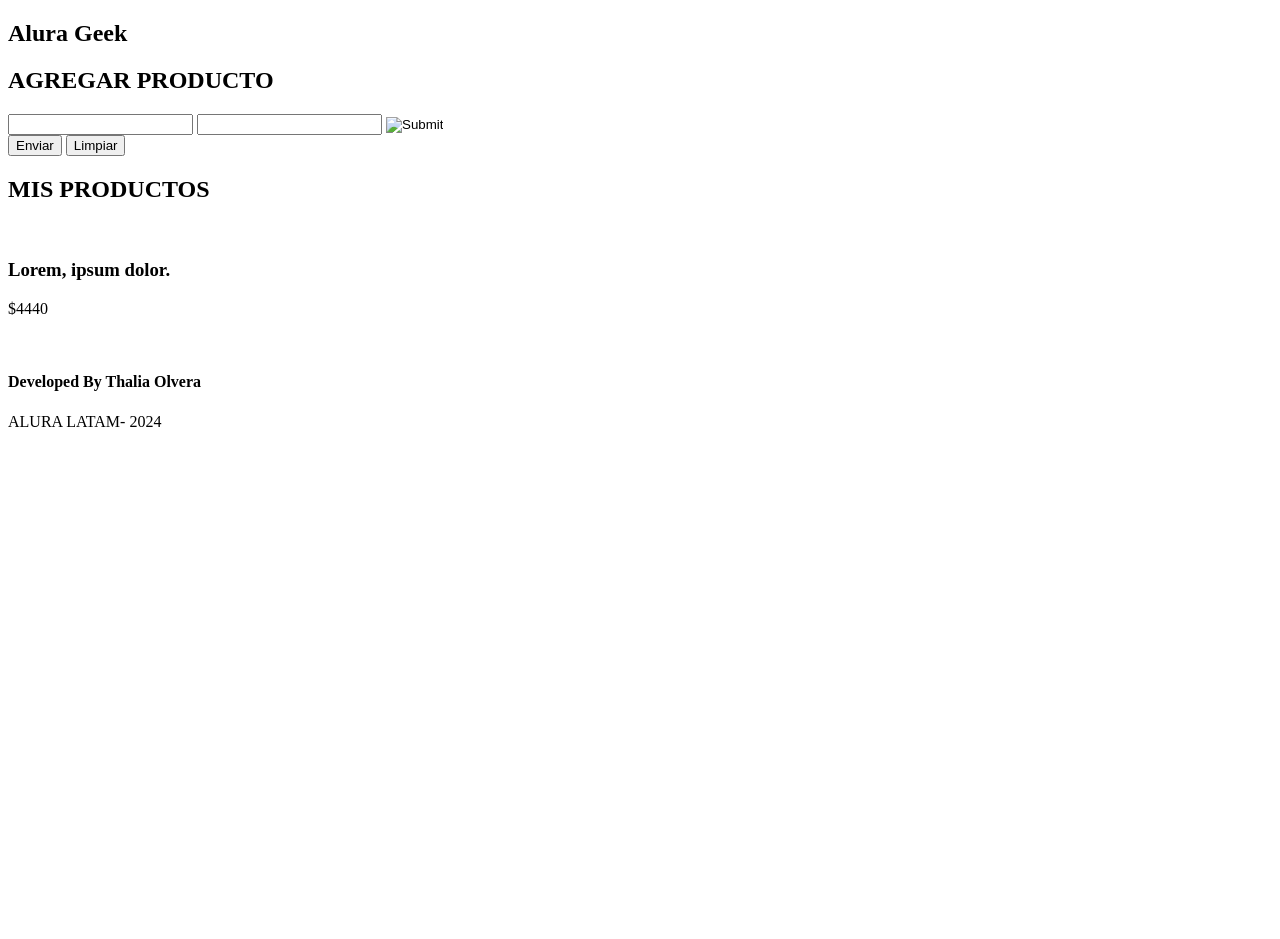
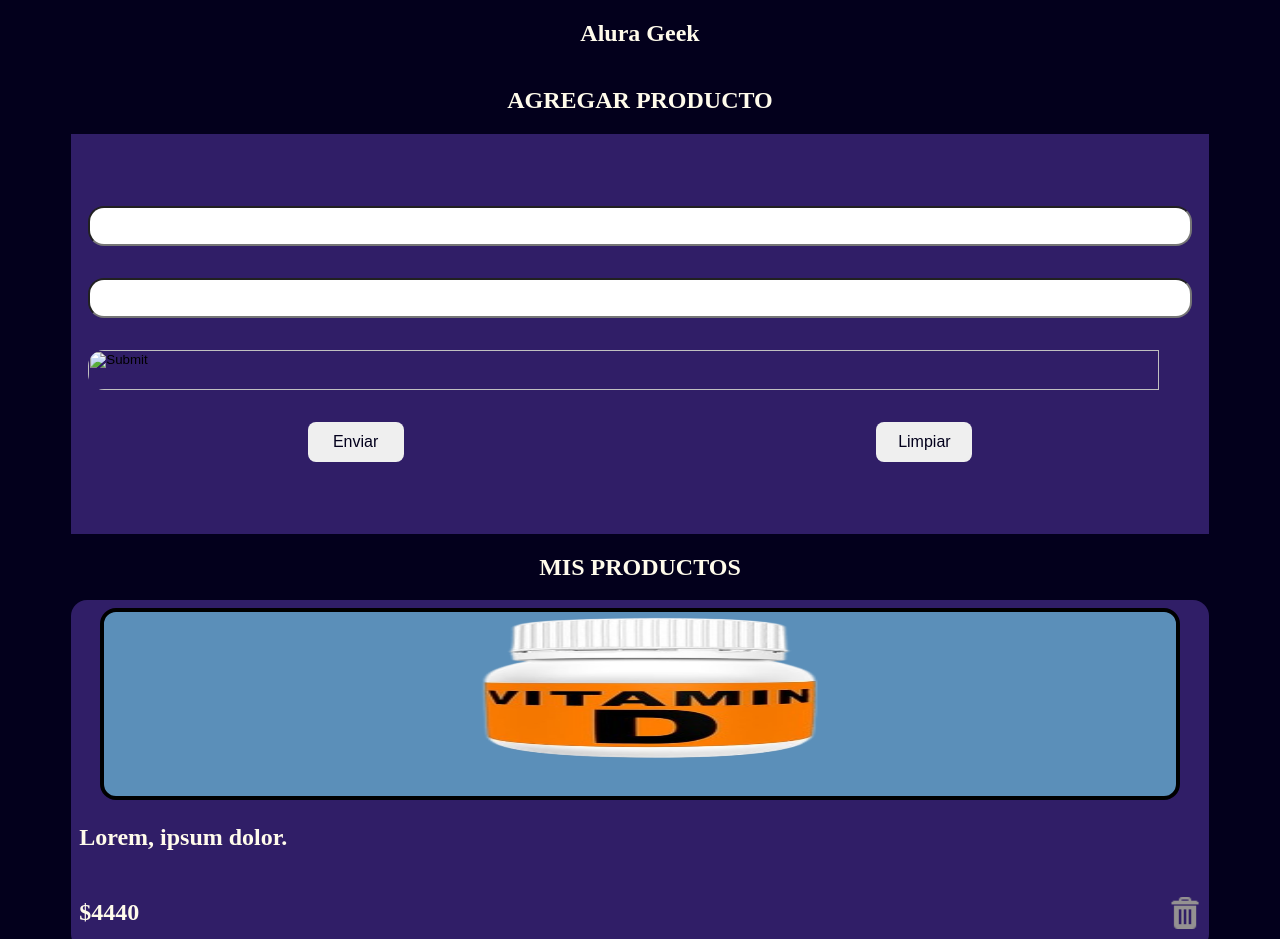
Before and after one commit to ThaliaOlvera/alurageek, a plain HTML site: page index.html in a window 1280 px wide. Shown: the top 939 px of the page. Before the commit the page ends 800 px from the top, so only its background shows below. Drawn offline with Linux system fonts and the light colour scheme.

Commit message:
Add: My Products section

```diff
--- a/index.html
+++ b/index.html
@@ -7,28 +7,32 @@
     <title>Alura Geek</title>
   </head>
   <body>
-    <nav><h1>Alura Geek</h1></nav>
+    <header>
+      <nav>
+        <h1>Alura Geek</h1>
+      </nav>
+    </header>
     <main>
-      <section>
+      <section class="input-container">
         <h2>AGREGAR PRODUCTO</h2>
         <form action="">
           <input type="text" />
           <input type="number" />
           <input type="image" />
-          <div>
+          <div class="input-container--btn">
             <button>Enviar</button>
             <button>Limpiar</button>
           </div>
         </form>
       </section>
-      <section>
+      <section class="card-container">
         <h2>MIS PRODUCTOS</h2>
-        <article>
-          <img src="" alt="" />
+        <article class="card">
+          <img class="productImg" src="src/img/VitaminaD.png" alt="Vitamin D" />
           <h3>Lorem, ipsum dolor.</h3>
-          <div>
+          <div class="card--title">
             <p>$4440</p>
-            <img src="" alt="" />
+            <img src="src/img/trash.png" alt="trash icon" />
           </div>
         </article>
       </section>
--- a/style.css
+++ b/style.css
@@ -0,0 +1,133 @@
+* {
+  box-sizing: border-box;
+  min-width: 0;
+}
+
+body {
+  min-height: 100dvh;
+  background-color: var(--bg--color);
+  color: var(--text-white-color);
+}
+
+h1,
+h2,
+h3,
+h4 {
+  text-wrap: balance;
+}
+
+p {
+  text-wrap: pretty;
+}
+
+:root {
+  --bg--color: #03001c;
+  --primary-color: #301e67;
+  --secondary-color: #5b8fb9;
+  --terciary-color: #b6eada;
+  --text-white-color: #fffbeb;
+  --font-size--sm: 12px;
+  --font-size-md: 16px;
+  --font-size-lg: 24px;
+}
+
+header {
+  text-align: center;
+}
+
+.input-container {
+  width: 100%;
+  display: flex;
+  flex-direction: column;
+  justify-content: center;
+  align-items: center;
+}
+.input-container form {
+  width: 90%;
+  height: 50dvh;
+  display: flex;
+  flex-direction: column;
+  justify-content: center;
+  align-items: center;
+  gap: 2rem;
+  padding-top: 0.5rem;
+  padding-bottom: 0.5rem;
+  background-color: var(--primary-color);
+}
+
+.input-container form input {
+  width: 97%;
+  height: 2.5rem;
+  border-radius: 1rem;
+}
+
+.input-container--btn {
+  width: 100%;
+  height: auto;
+  display: flex;
+  flex-direction: row;
+  justify-content: space-around;
+}
+
+.input-container--btn button {
+  width: 6rem;
+  height: 2.5rem;
+
+  color: var(--bg--color);
+  border-radius: 0.5rem;
+  border: none;
+
+  font-size: var(--font-size-md);
+}
+
+.card-container {
+  width: 100%;
+  display: flex;
+  flex-direction: column;
+  justify-content: center;
+  align-items: center;
+}
+
+.card {
+  display: flex;
+  flex-direction: column;
+  justify-content: space-around;
+  align-items: center;
+  width: 90%;
+  height: 50%;
+  border-radius: 1rem;
+  background-color: var(--primary-color);
+}
+
+.card h3 {
+  width: 100%;
+  text-align: start;
+  padding-left: 0.5rem;
+  font-size: var(--font-size-lg);
+}
+
+.card .productImg {
+  width: 95%;
+  height: 12rem;
+  border: 4px solid black;
+  border-radius: 1rem 1rem 1rem 1rem;
+  margin-top: 0.5rem;
+  background-color: var(--secondary-color);
+}
+
+.card--title {
+  width: 100%;
+  display: flex;
+  flex-direction: row;
+  justify-content: space-between;
+  align-items: center;
+  padding-left: 0.5rem;
+  padding-right: 0.5rem;
+  font-size: var(--font-size-lg);
+  font-weight: 600;
+}
+
+.card--title img {
+  width: 2rem;
+  height: 2rem;
+}
```
Also changed, not shown: src/img/VitaminaD.png (added), src/img/trash.png (added).
